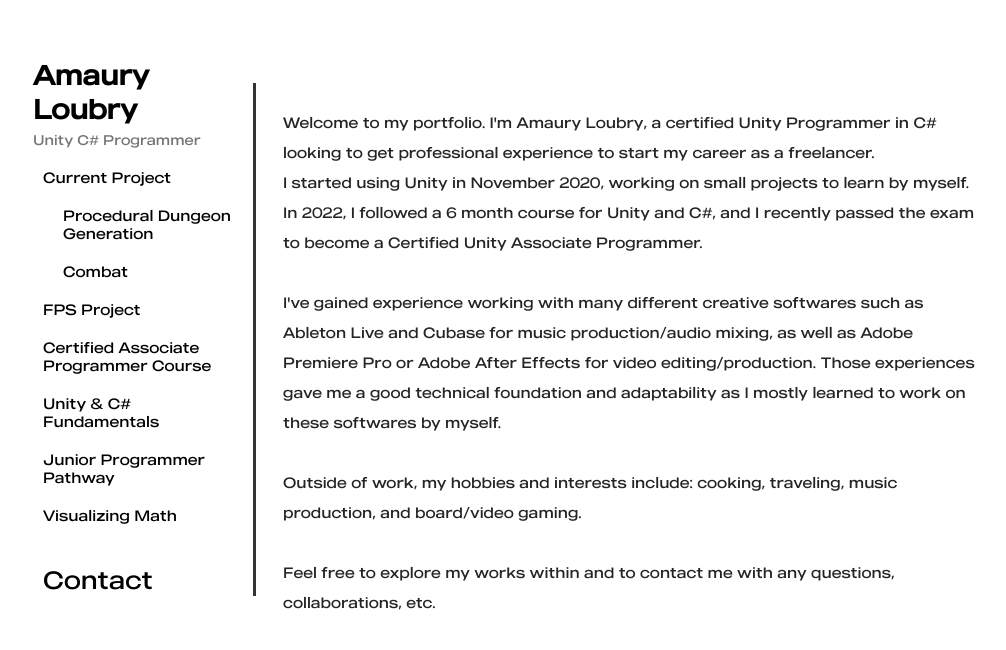
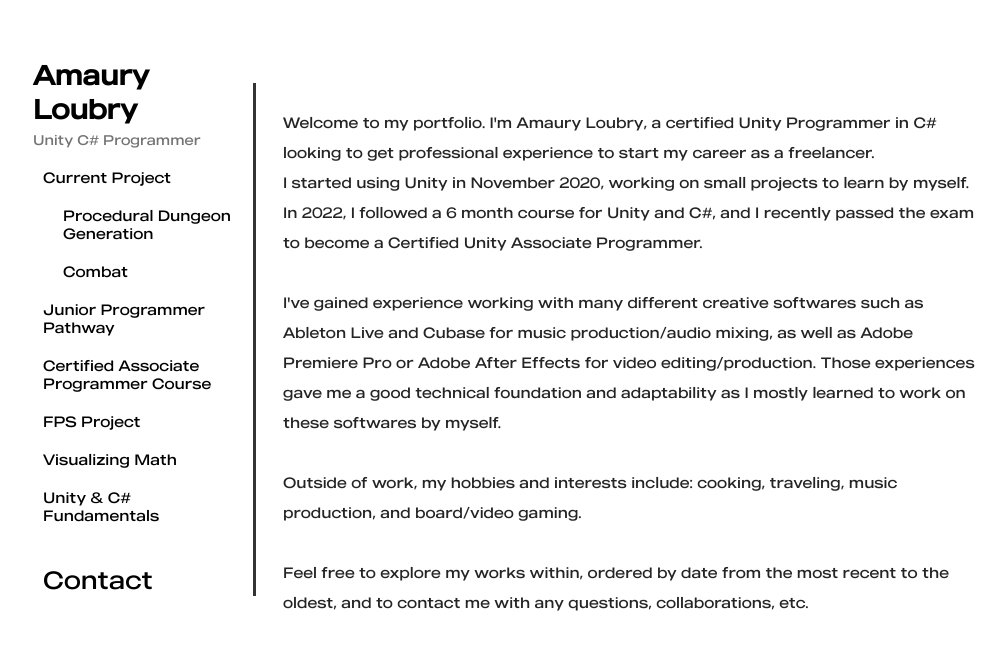
Before and after one commit to PoursMo/poursmo.github.io, a Jekyll site: the page built from index.html, in a window 1280 px wide. Shown: the top 650 px of the page, without its empty margins (138-1144 px from the left). Built offline with Jekyll 4.4.1, drawn with Linux system fonts in a browser that asks for light colours; a script that is not in the unit is left out.

Commit message:
more content

```diff
--- a/content/certified_courseware.html
+++ b/content/certified_courseware.html
@@ -3,8 +3,6 @@ layout: default
 title: Certified Associate Programmer Course
 ---
 <p>
-    After taking the three-month
-    <a target="_blank" href="/content/unity_fundamentals.html">fundamentals course in Unity and C#</a>
     I took a course developed by Unity and coupled with Event Orizon mentorship to prepare for the Unity Associate: Programmer Certification.<br>
     The course was divided in 4 modules that had challenges, solutions, and quizzes, allowing me to solidify and expand my knowledge.
 </p>
--- a/content/fps_project.html
+++ b/content/fps_project.html
@@ -4,7 +4,8 @@ title: Unnamed FPS Project
 ---
 
 <p>
-    After finishing my course on the Fundamentals of Unity & C#,
+    After taking the
+    <a target="_blank" href="/content/unity_fundamentals.html">fundamentals course in Unity and C#</a>,
     I started working on a first-person puzzle game with some inspiration from the
     <a target="_blank" href="https://en.wikipedia.org/wiki/Portal_(series)">Portal games.</a><br />
     In this game, the player is required to navigate from point A to point B using their "telegun" that allows them to pick up a ball and throw it.
--- a/index.html
+++ b/index.html
@@ -11,7 +11,7 @@ layout: default
     Those experiences gave me a good technical foundation and adaptability as I mostly learned to work on these softwares by myself.<br><br>
     Outside of work, my hobbies and interests include: cooking, traveling, music production, and board/video gaming.
     <br><br>
-    Feel free to explore my works within and to contact me with any questions, collaborations, etc.
+    Feel free to explore my works within, ordered by date from the most recent to the oldest, and to contact me with any questions, collaborations, etc.
 </p>
 
 <div data-iframe-width="150" data-iframe-height="270" data-share-badge-id="fa0ffbdf-a7c2-4366-9847-715d078fb0aa" data-share-badge-host="https://www.credly.com"></div>
```
Also changed, not shown: _data/navigation.yml (+6 -6 lines), content/visualizing_math.html (+9 -1 lines).
